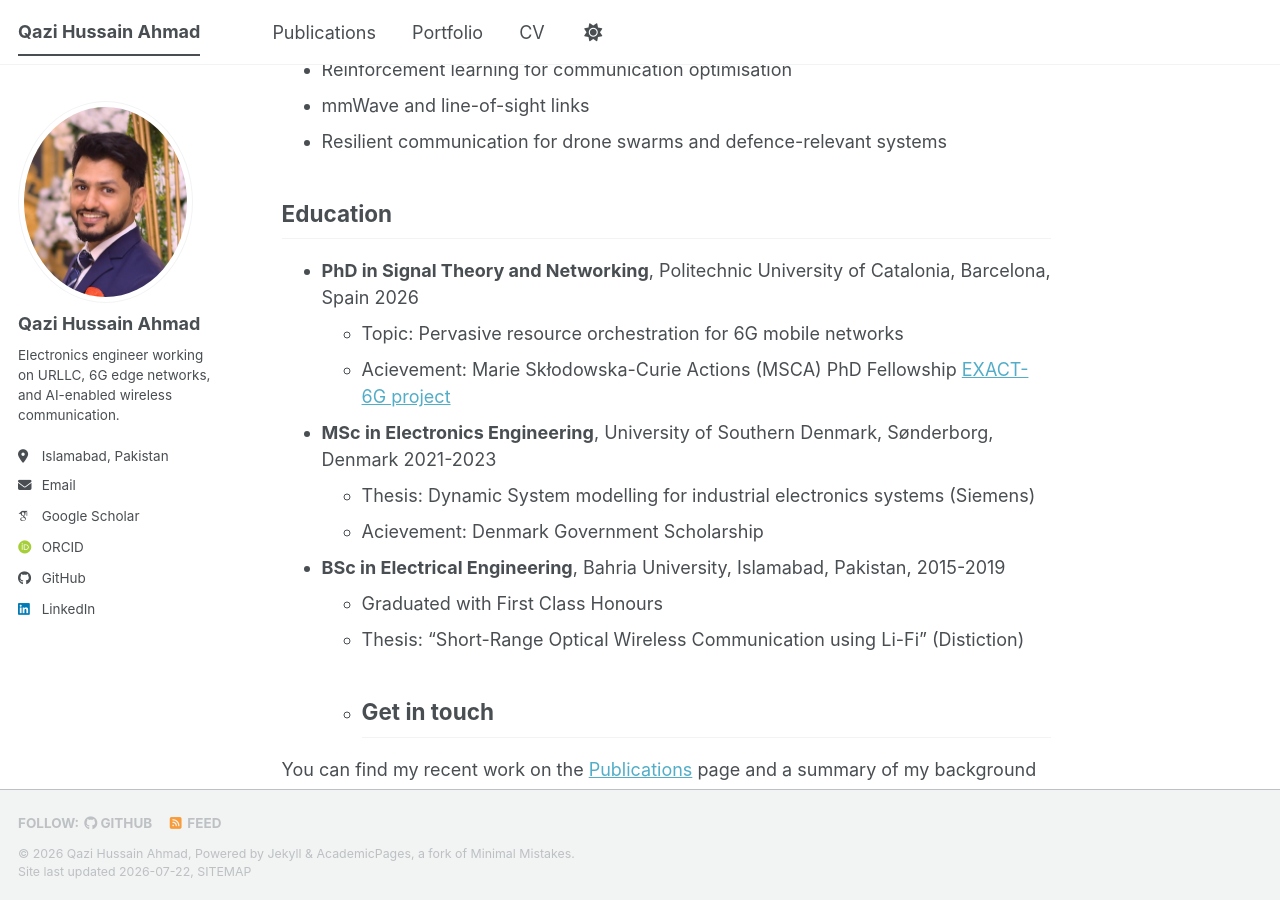
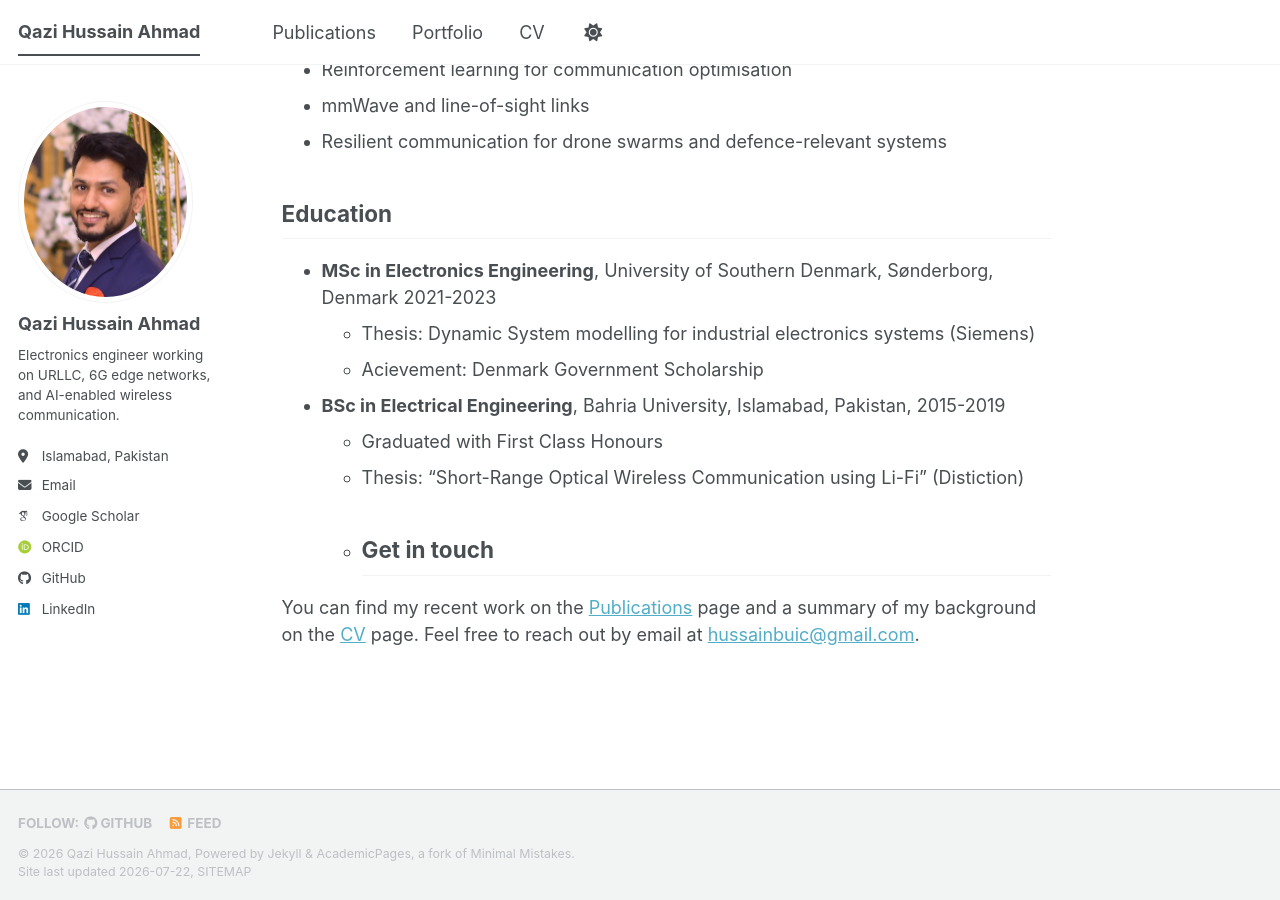
Before and after one commit to hussain1549/hussain1549.github.io, a Jekyll site: the page built from _pages/about.md, in a window 1280 px wide and 900 px high, scrolled down 749 px. Built offline with Jekyll 4.4.1, drawn with Linux system fonts in a browser that asks for light colours; some web fonts are replaced; a script bundle is joined from its source files by our own code; library files that are not in the unit come from our copies.

Commit message:
Update about.md

```diff
--- a/_pages/about.md
+++ b/_pages/about.md
@@ -24,10 +24,6 @@ Alongside the research side, I have hands-on industry experience in embedded sys
 
 ## Education
 
-- **PhD in Signal Theory and Networking**, Politechnic University of Catalonia, Barcelona, Spain 2026
-  - Topic: Pervasive resource orchestration for 6G mobile networks
-  - Acievement: Marie Skłodowska-Curie Actions (MSCA) PhD Fellowship [EXACT-6G project](https://www.exact6g.eu/)
-
 - **MSc in Electronics Engineering**, University of Southern Denmark, Sønderborg, Denmark 2021-2023
   - Thesis: Dynamic System modelling for industrial electronics systems (Siemens)
   - Acievement: Denmark Government Scholarship
```
